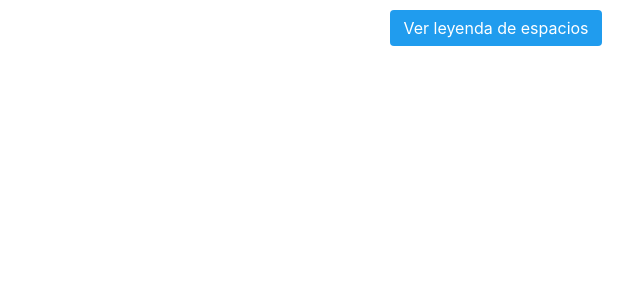
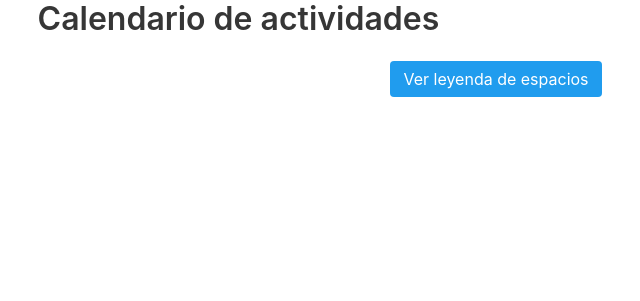
Before and after one commit to caiuc/pagina-solicitudes, a Django app: page /activities/calendar/ in a window 1280 px wide. Shown: the part 51-352 px from the top of the page, without its empty margins (144-784 px from the left). Run offline with Django 3.2, Linux system fonts and the light colour scheme; a user stored in the database is signed in; tables that the repository leaves empty hold one stand-in row (values such as "Sample post"); some libraries are stand-ins or nearby versions.

Commit message:
refactor on page name

```diff
--- a/templates/activities/calendar.html
+++ b/templates/activities/calendar.html
@@ -1,5 +1,8 @@
 {% extends 'base.html' %}
 
+{% block title %}{{ page_name }}{% endblock %}
+
 {% block content %}
+    <h3 class="title is-size-3">{{ page_name }}</h3>
     {% include 'activities/calendar_template.html' %}
 {% endblock content %}
```
